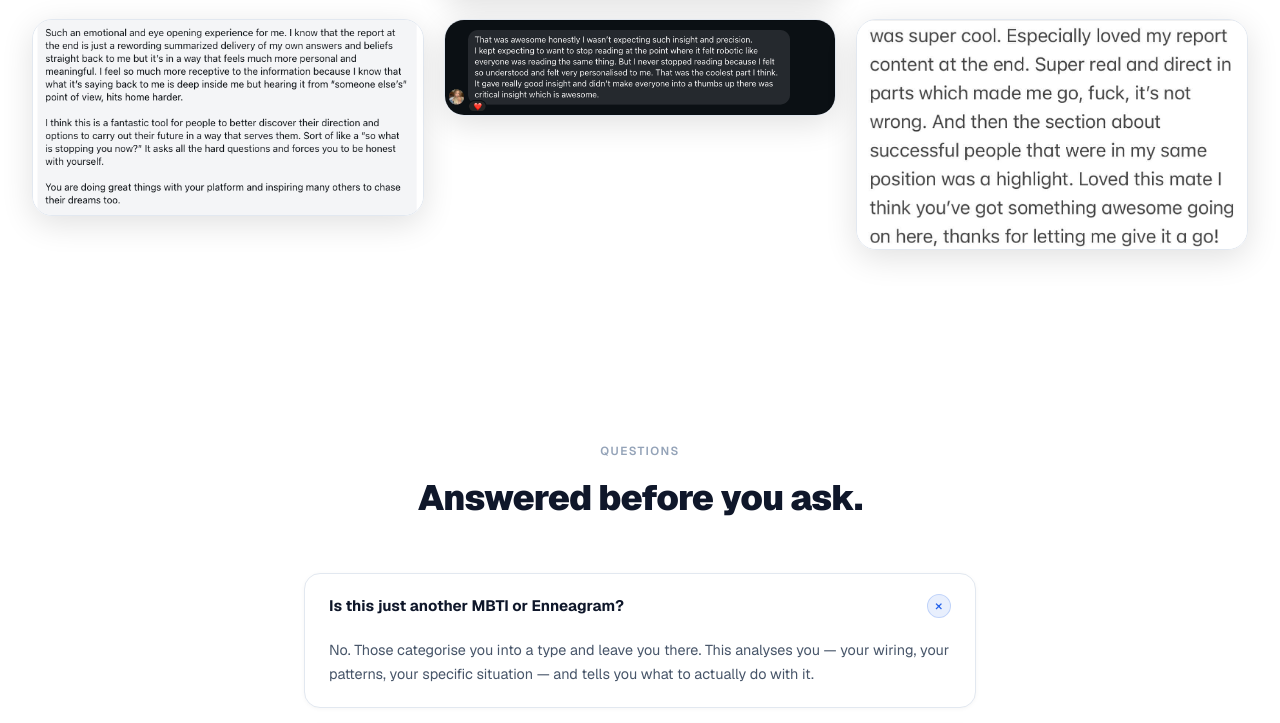
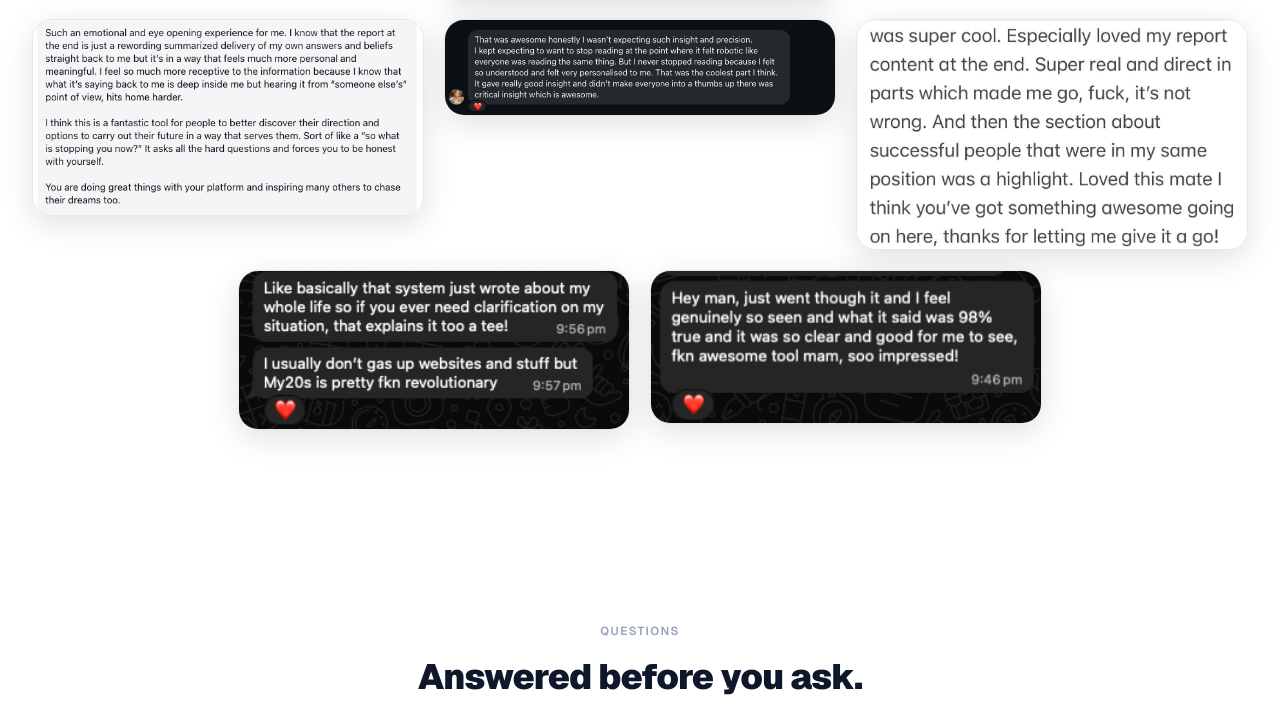
Before and after one commit to samwitnesss/mytwenties, a Next.js app: page / in a window 1280 px wide. Shown: the part 5624-6347 px from the top of the page. Built offline with nearby package versions, Linux system fonts and the light colour scheme; a web font is replaced by a local one.

Commit message:
Add dm7 and dm8 testimonials to landing page wall
Co-Authored-By: Claude Opus 4.6 <noreply@anthropic.com>

```diff
--- a/app/page.tsx
+++ b/app/page.tsx
@@ -688,6 +688,8 @@ export default function LandingPage() {
                 '/testimonials/dm6.png',
                 '/testimonials/dm4.png',
                 '/testimonials/dm2.png',
+                '/testimonials/dm7.png',
+                '/testimonials/dm8.png',
               ].map((src, i) => (
                 <div key={i} style={{
                   scrollSnapAlign: i % 2 === 0 ? 'start' : 'none',
@@ -715,6 +717,8 @@ export default function LandingPage() {
               '/testimonials/dm6.png',
               '/testimonials/dm4.png',
               '/testimonials/dm2.png',
+              '/testimonials/dm7.png',
+              '/testimonials/dm8.png',
             ].map((src, i) => (
               <div key={i} style={{ width: 'calc((100% - 2 * 1.25rem) / 3)', borderRadius: '20px', overflow: 'hidden', boxShadow: '0 8px 32px rgba(0,0,0,0.12)', border: '1px solid var(--brand-border)' }}>
                 {/* eslint-disable-next-line @next/next/no-img-element */}
```
Also changed, not shown: public/testimonials/dm7.png (added), public/testimonials/dm8.png (added).
